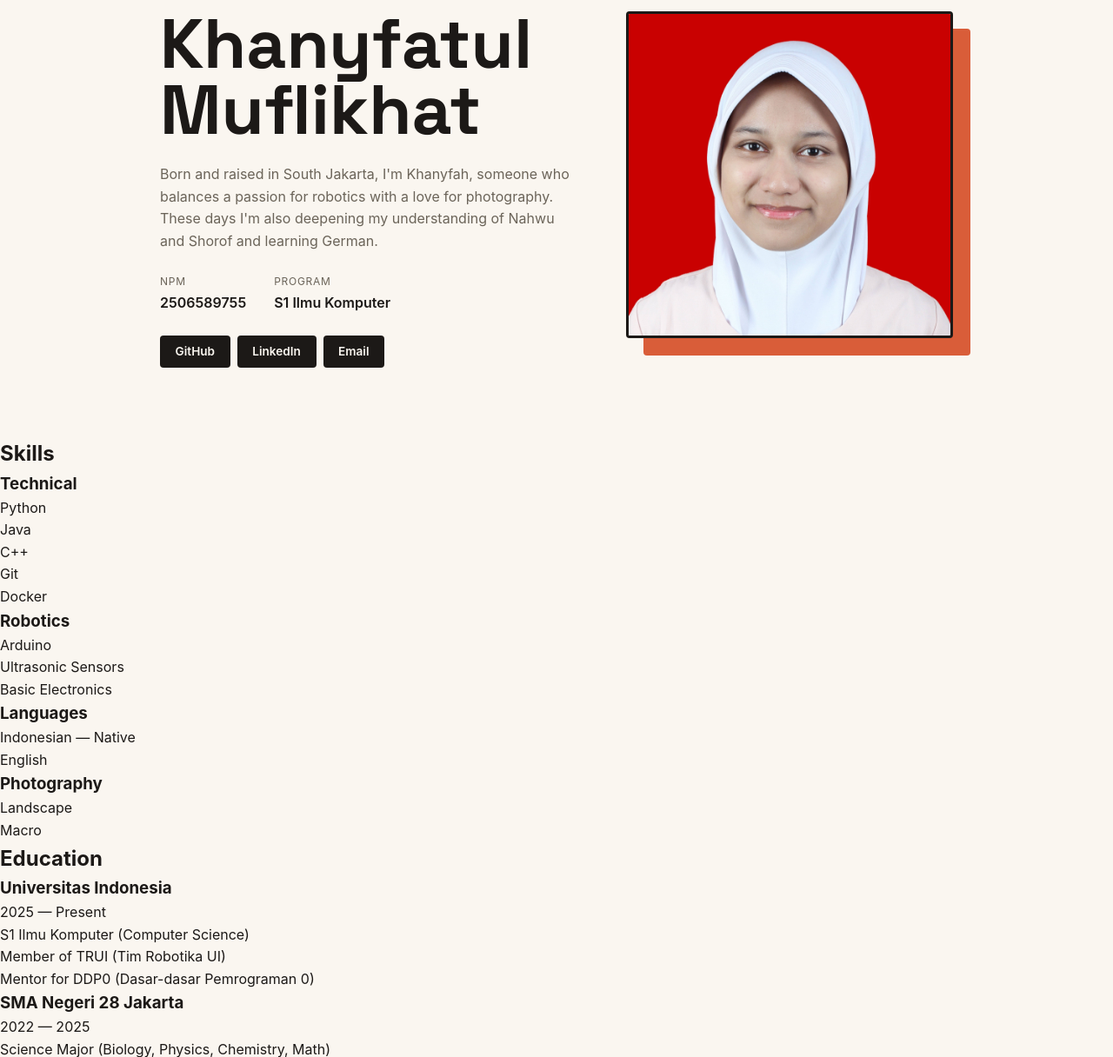
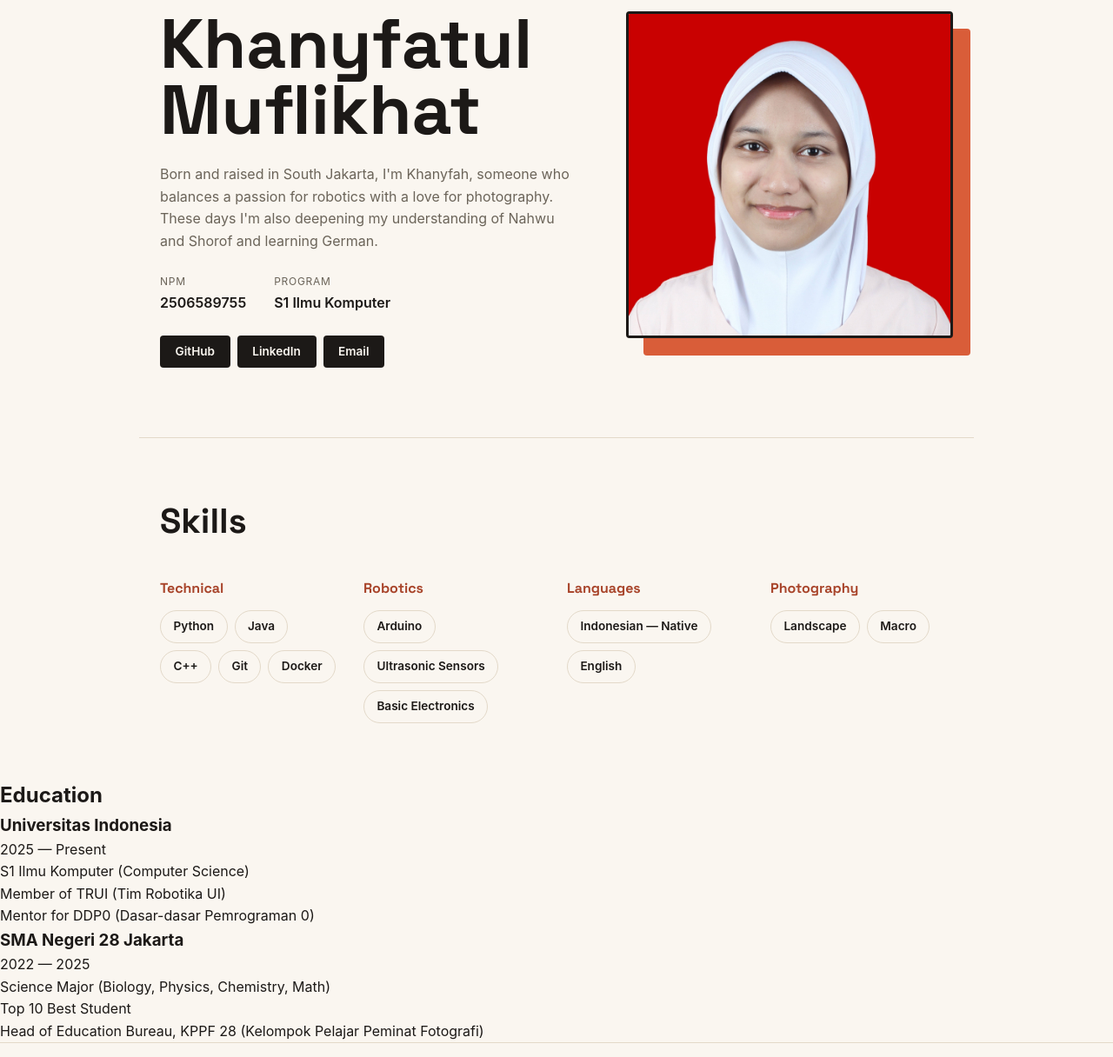
Before and after one commit to KhanyfatulMuflikhat/myportofolio, a Django app: page / in a window 1280 px wide. Shown: the part 168-1384 px from the top of the page at 87% size. Run offline with Django 5.2, Linux system fonts and the light colour scheme.

Commit message:
style(css): style skills section

```diff
--- a/static/css/style.css
+++ b/static/css/style.css
@@ -193,3 +193,62 @@ h1, .brand {
         justify-content: flex-start;
     }
 }
+
+#skills {
+    padding: 4rem 0;
+    border-top: 1px solid var(--line);
+    max-width: 960px;
+    margin: 0 auto;
+    padding-left: 1.5rem;
+    padding-right: 1.5rem;
+}
+
+#skills h2 {
+    font-family: "Space Grotesk", sans-serif;
+    font-size: clamp(1.8rem, 4vw, 2.5rem);
+    margin-bottom: 2rem;
+}
+
+.skills-grid {
+    display: grid;
+    grid-template-columns: repeat(auto-fit, minmax(200px, 1fr));
+    gap: 1.5rem;
+}
+
+.skill-category h3 {
+    font-family: "Space Grotesk", sans-serif;
+    font-size: 1rem;
+    margin-bottom: 0.75rem;
+    color: var(--accent-dark);
+}
+
+.skill-category ul {
+    list-style: none;
+    display: flex;
+    flex-wrap: wrap;
+    gap: 0.5rem;
+}
+
+.skill-category li {
+    font-size: 0.85rem;
+    font-weight: 600;
+    padding: 0.45rem 0.9rem;
+    border: 1.5px solid var(--line);
+    border-radius: 999px;
+    color: var(--ink);
+    background-color: transparent;
+    transition: background-color 0.2s ease, color 0.2s ease, transform 0.2s ease;
+}
+
+.skill-category li:hover {
+    background-color: var(--accent);
+    border-color: var(--accent);
+    color: var(--paper);
+    transform: translateY(-2px);
+}
+
+@media (max-width: 600px) {
+    .skills-grid {
+        grid-template-columns: 1fr;
+    }
+}
```
